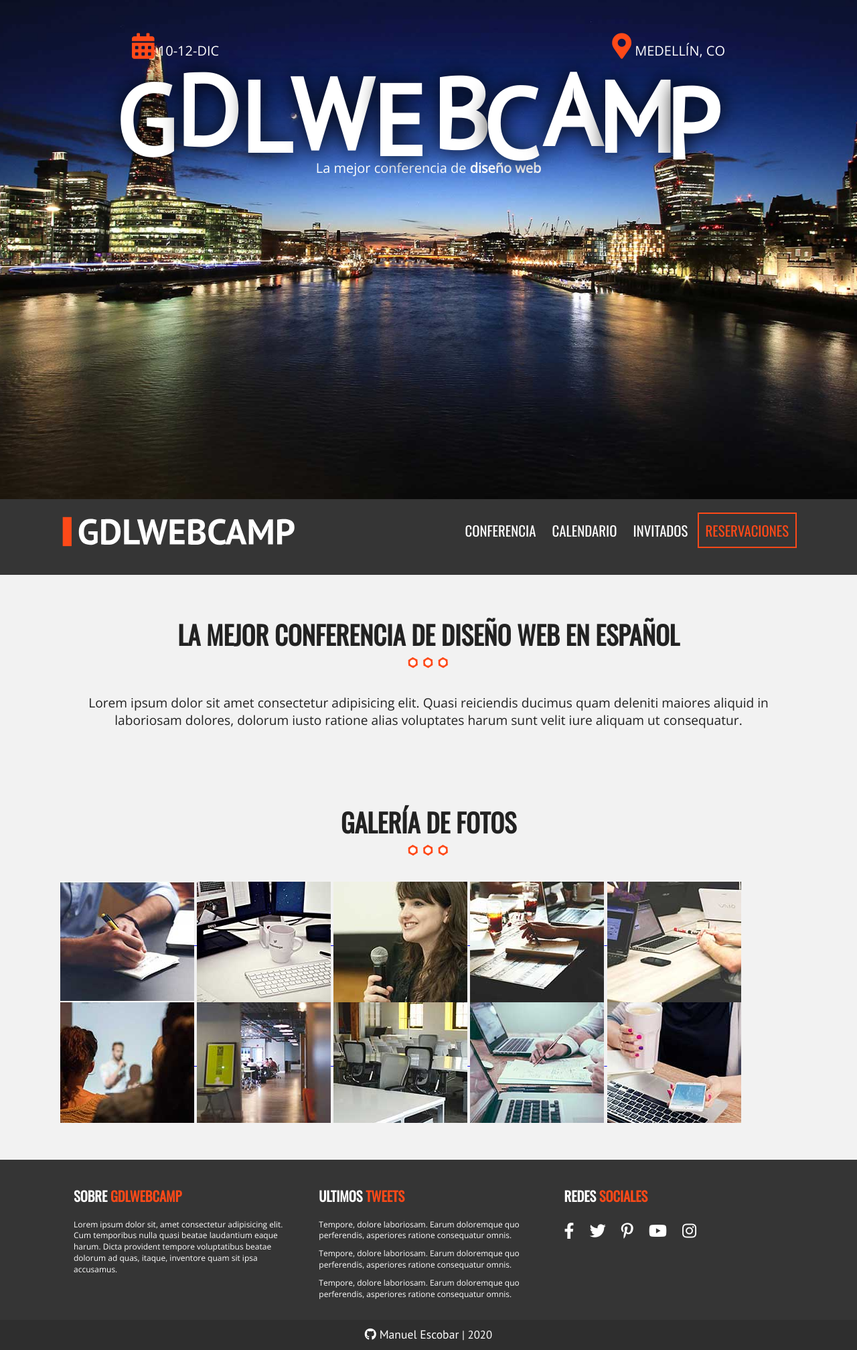
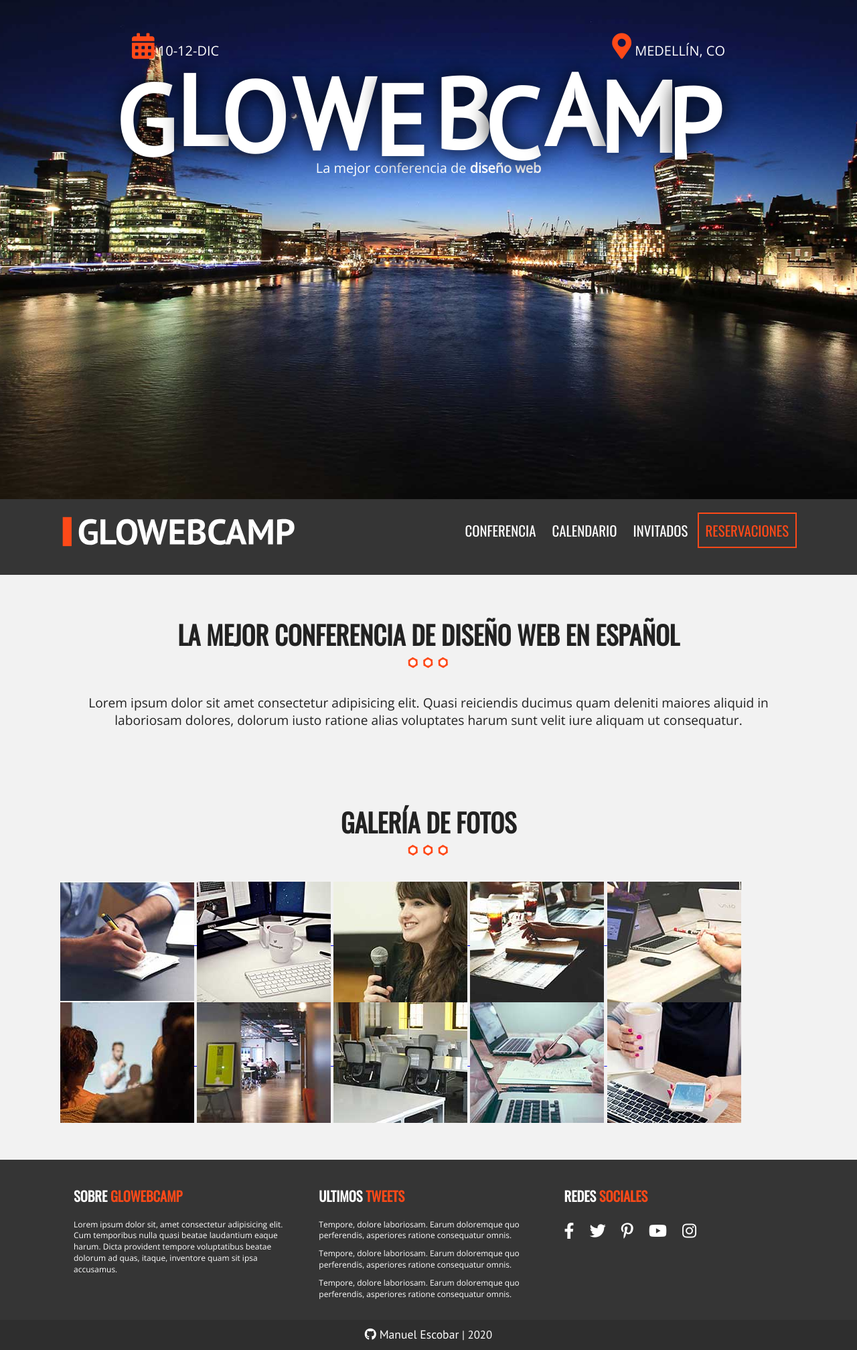
Before and after one commit to ManuelBlaze/gdlwebcamp, a PHP site: page /conferencia.php in a window 1280 px wide. Shown: the part 55-2070 px from the top of the page at 67% size. Run offline with PHP 8.4, Linux system fonts and the light colour scheme; some libraries are stand-ins or nearby versions.

Commit message:
glowebcamp

```diff
--- a/includes/templates/footer.php
+++ b/includes/templates/footer.php
@@ -1,7 +1,7 @@
 <footer class="site-footer">
         <div class="contenedor clearfix">
             <div class="footer-informacion">
-                <h3>Sobre <span>GdlWebCamp</span></h3>
+                <h3>Sobre <span>GloWebCamp</span></h3>
                 <p>Lorem ipsum dolor sit, amet consectetur adipisicing elit. Cum temporibus nulla quasi beatae
                     laudantium eaque harum. Dicta provident tempore voluptatibus beatae dolorum ad quas, itaque,
                     inventore quam sit ipsa accusamus.</p>
--- a/includes/templates/header.php
+++ b/includes/templates/header.php
@@ -41,7 +41,7 @@
                         <p class="fecha"><i class="fas fa-calendar-alt"></i> 10-12-DIC</p>
                         <p class="ciudad"><i class="fas fa-map-marker-alt"></i> Medellín, CO</p>
                     </div>
-                    <h1 class="nombre-sitio">GdlWebCamp</h1>
+                    <h1 class="nombre-sitio">GloWebCamp</h1>
                     <p class="slogan">La mejor conferencia de <span>diseño web</span></p>
                 </div>
                 <!--Info Evento-->
```
Also changed, not shown: img/logo.svg.
